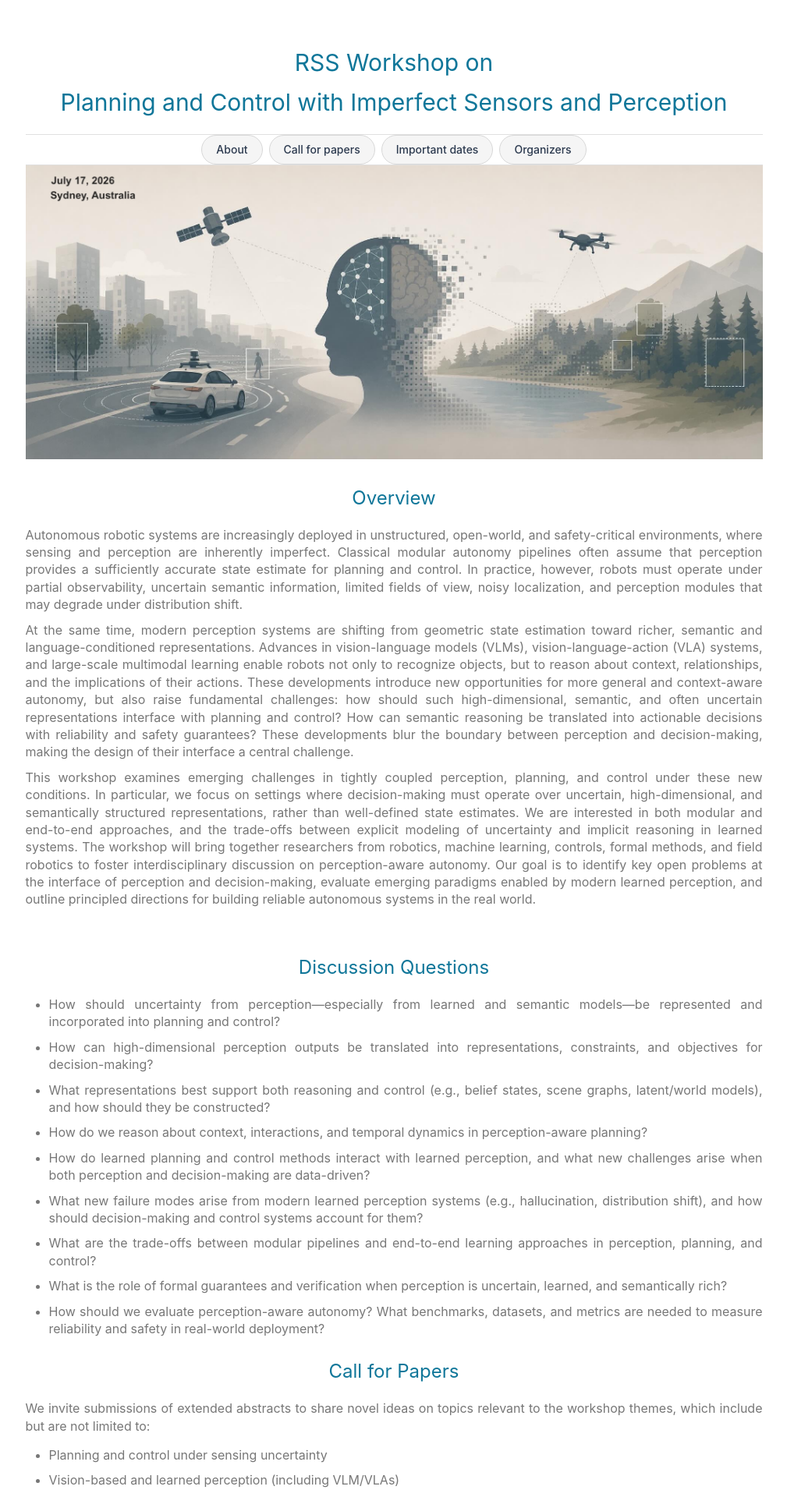
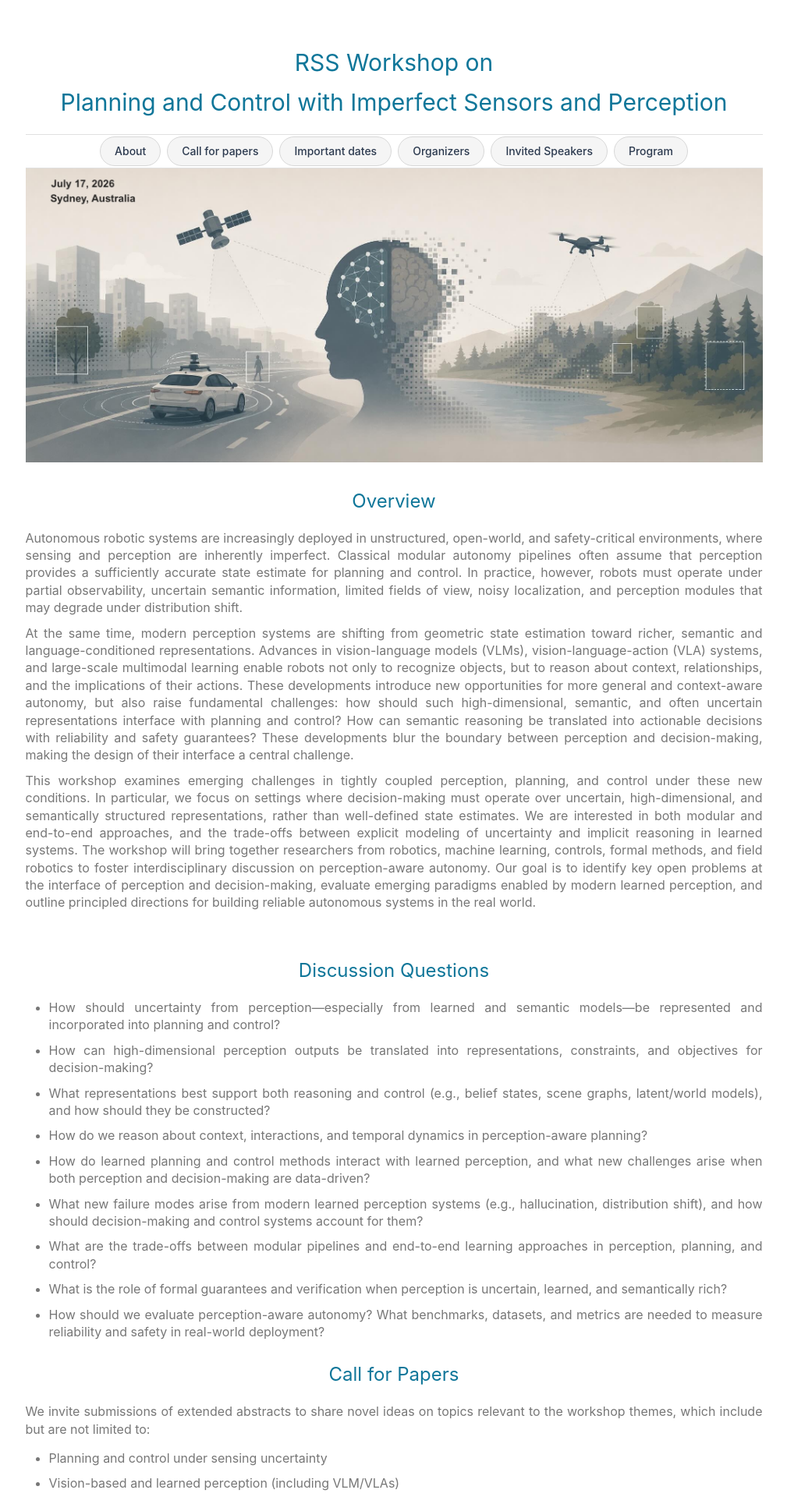
Before and after one commit to aria-systems-group/website, a Jekyll site: the page built from pages/rssworkshop2025.md, in a window 1280 px wide. Shown: the top 1920 px of the page at 78% size, without its empty margins (135-1144 px from the left). Built offline with Jekyll 4.4.1, drawn with Linux system fonts in a browser that asks for light colours.

```diff
--- a/pages/rssworkshop2025.md
+++ b/pages/rssworkshop2025.md
@@ -9,6 +9,8 @@
   <a href="#call-for-papers" class="nav-toggle">Call for papers</a>
   <a href="#important-dates" class="nav-toggle">Important dates</a>
   <a href="#organizers" class="nav-toggle">Organizers</a>
+  <a href="" class="nav-toggle">Invited Speakers</a>
+  <a href="" class="nav-toggle">Program</a>
 </nav>
 
 <style>
@@ -17,7 +19,7 @@
     justify-content: center;
     flex-wrap: wrap;
     gap: 8px;
-    /*padding: 8px 0;*/
+    padding: 2px 0;
     /*margin: 24px 0;*/
     border-top: 1px solid #e0e0e0;
     border-bottom: 1px solid #e0e0e0;
```
